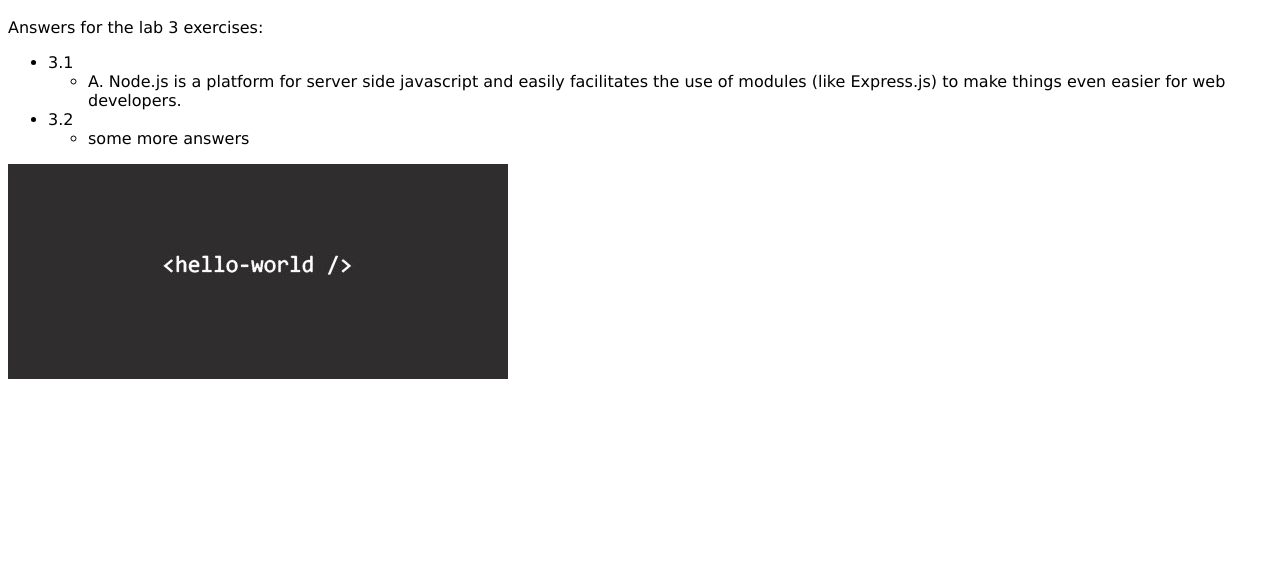
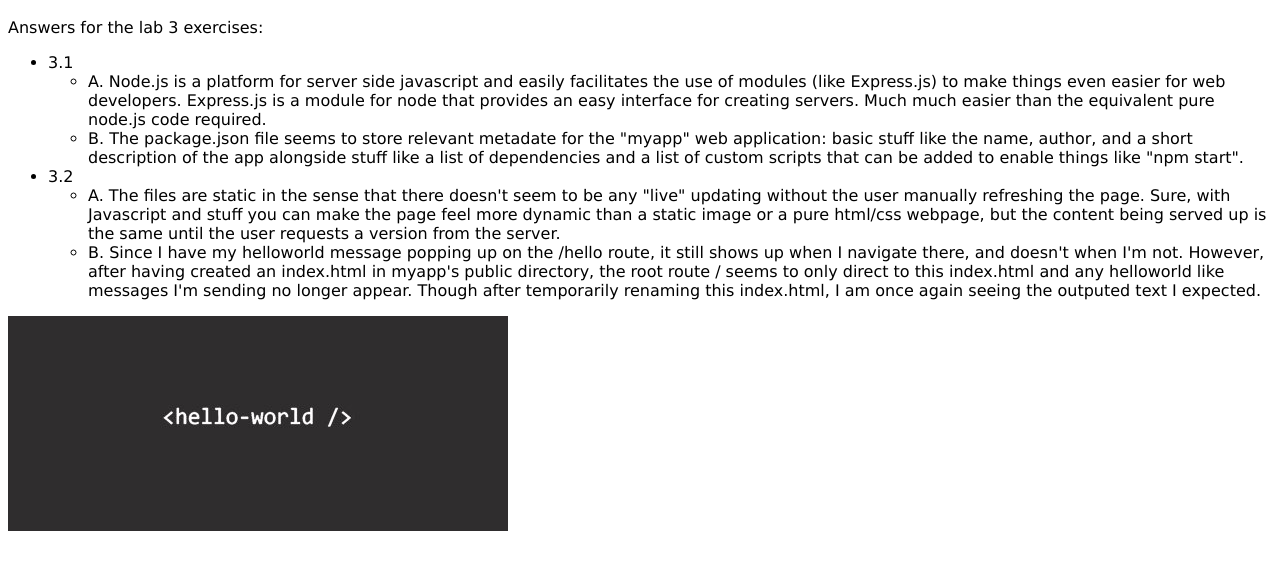
Before and after one commit to mjm87/cs336, a website: page lab03/myapp/public/index.html in a window 1280 px wide. Shown: the part 49-618 px from the top of the page. Drawn offline with Linux system fonts and the light colour scheme.

Commit message:
worked on lab

```diff
--- a/lab03/myapp/app.js
+++ b/lab03/myapp/app.js
@@ -4,6 +4,8 @@ const port = 3000
 
 app.use(express.static('public'))
 
+app.get('/', (req, res) => res.send('Welcome to the main page.'))
 app.get('/hello', (req, res) => res.send('Hello World!'))
+app.get('/goodbye', (req, res) => res.send('Bye World!'))
 
 app.listen(port, () => console.log(`Example app listening on port ${port}!`))
--- a/lab03/myapp/package.json
+++ b/lab03/myapp/package.json
@@ -4,7 +4,7 @@
   "description": "something",
   "main": "index.js",
   "scripts": {
-    "start": "node app.js"
+    "start": "nodemon app.js"
   },
   "author": "Michel Momeyer",
   "license": "ISC",
--- a/lab03/myapp/public/index.html
+++ b/lab03/myapp/public/index.html
@@ -6,17 +6,20 @@
         <script src="script.js"></script>
     </head>
     <body>
+
         <h1>Lab 3</h1>
         <p> Answers for the lab 3 exercises:</p>
         <ul>
             <li>3.1</li>
                 <ul>
-                    <li>A.  Node.js is a platform for server side javascript and easily facilitates the use of modules (like Express.js) to make things even easier for web developers.</li>
+                	<li>A.  Node.js is a platform for server side javascript and easily facilitates the use of modules (like Express.js) to make things even easier for web developers. Express.js is a module for node that provides an easy interface for creating servers. Much much easier than the equivalent pure node.js code required. </li>
+					<li>B. The package.json file seems to store relevant metadate for the "myapp" web application: basic stuff like the name, author, and a short description of the app alongside stuff like a list of dependencies and a list of custom scripts that can be added to enable things like "npm start".
                 </ul>
             <li>3.2</li>
                 <ul>
-                    <li>some more answers</li>
-                </ul>
+                    <li>A. The files are static in the sense that there doesn't seem to be any "live" updating without the user manually refreshing the page. Sure, with Javascript and stuff you can make the page feel more dynamic than a static image or a pure html/css webpage, but the content being served up is the same until the user requests a version from the server. </li>
+		<li>B. Since I have my helloworld message popping up on the /hello route, it still shows up when I navigate there, and doesn't when I'm not. However, after having created an index.html in myapp's public directory, the root route / seems to only direct to this index.html and any helloworld like messages I'm sending no longer appear. Though after temporarily renaming this index.html, I am once again seeing the outputed text I expected.
+		</ul>
         </ul>
 
         <img src="hello-world.jpg" />
```
